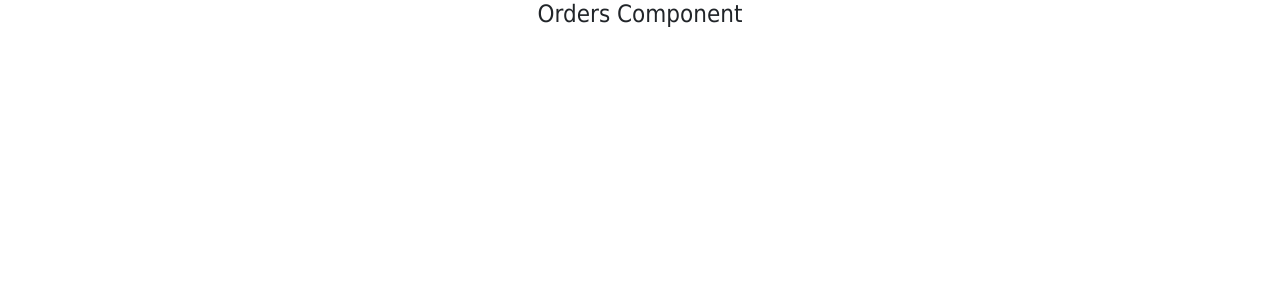
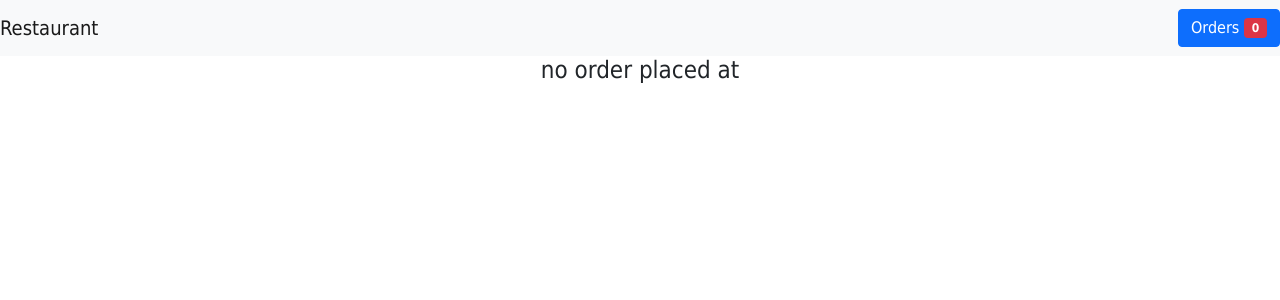
Before and after one commit to sairamchow5555/restaurant-webapp, a React (Create React App) app: page /orders in a window 1280 px wide. Shown: the top 300 px of the page. Built offline with nearby package versions, Linux system fonts and the light colour scheme.

Commit message:
oder page display items code

```diff
--- a/src/Orders.js
+++ b/src/Orders.js
@@ -1,13 +1,43 @@
 import React from 'react'
+import { connect } from 'react-redux'
+import Header from './Container/Header'
 
-const Orders = () => {
+const Orders = ({list}) => {
   return (
     <div>
+      <Header />
         <center>
-            <h4>Orders Component</h4>
-        </center>
+          {list.length > 0 ?
+            <div className='container'>
+              <div className='row'>
+                {list.map((item,id) =>(
+                  <div className='col-md-4' style={{padding:"5px"}} key={item.id}>
+                    <div className='card' style={{width:"18rem",padding:"3px"}}>
+                      <h5 className='card-title'>Table Number: {item.table_number}</h5>
+                      <img src={item.url} className='card-img-top' alt='food item'/>
+                      <div className='card-body'>
+                        <h5 className='card-title'>{item.name}</h5>
+                        <div className='card-text'>
+                          Bill Amount Rs. {item.prize}
+                        </div>
+                      </div>
+                    </div>
+                  </div>
+                ))}
+              </div>
+            </div>
+            :
+            <div className='h4'>
+              no order placed at
+            </div>
+          }
+      </center>
     </div>
   )
 }
 
-export default Orders
+const mapStateToProps = state =>({
+  list : state.orderreducer
+})
+
+export default connect(mapStateToProps)(Orders)
```
